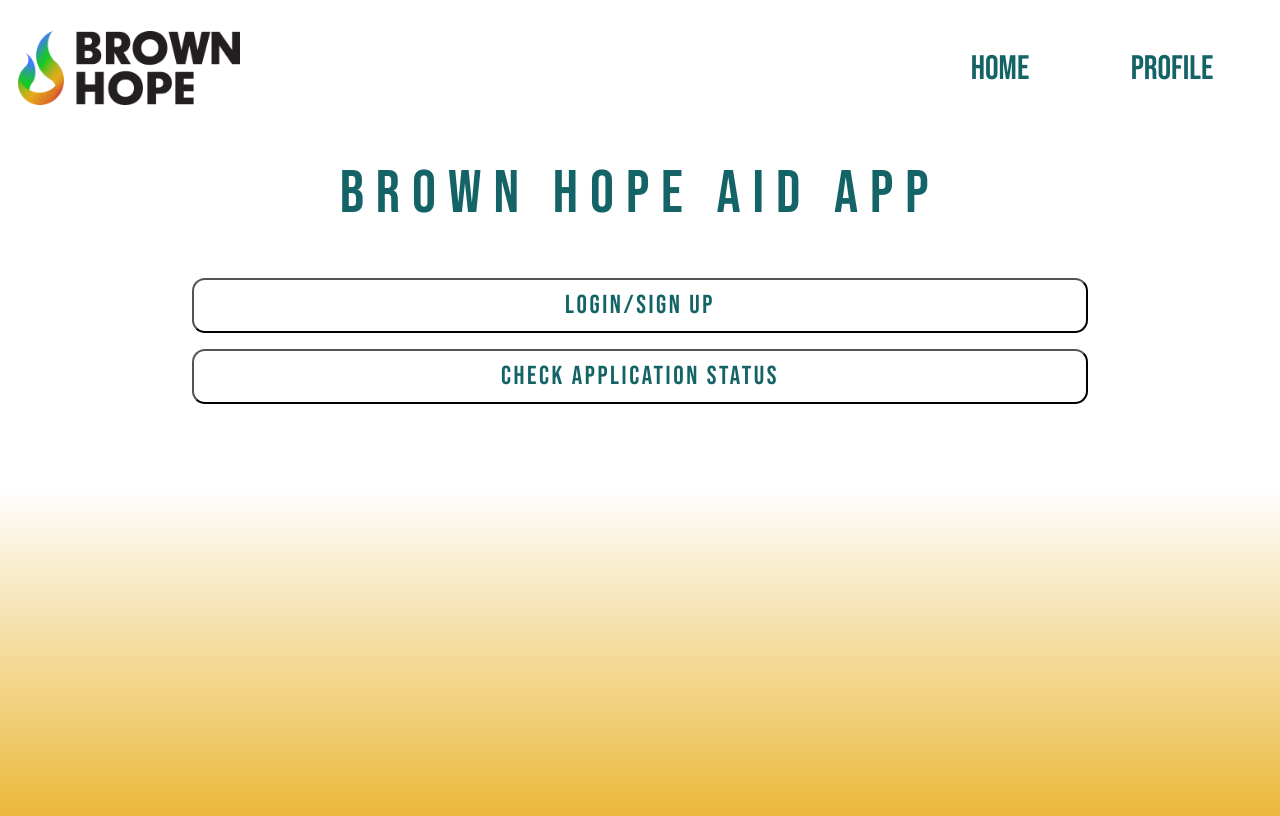
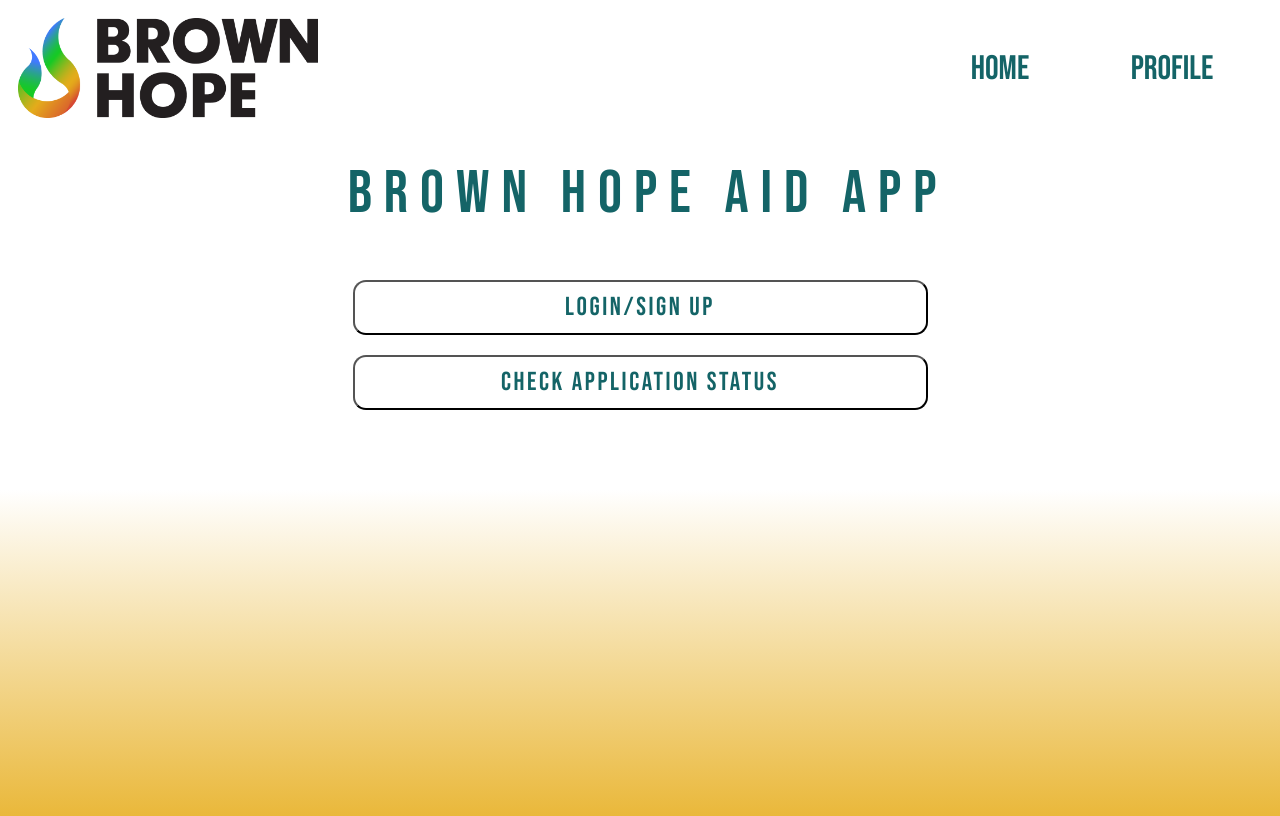
Before and after one commit to PSU-CapstoneBrownHope/BrownHopeAidApp, a React (Create React App) app in the folder frontend/: page / in a window 1280 px wide. Built offline with nearby package versions, Linux system fonts and the light colour scheme.

Commit message:
Happy with the style think its time to move on

```diff
--- a/frontend/src/App.tsx
+++ b/frontend/src/App.tsx
@@ -44,7 +44,8 @@ function App() {
 function Home() {
   return (
     <>
-      <h1 id="landingHeader">BROWN HOPE AID APP</h1>
+      <h1 id="landingHeader"> BROWN HOPE AID APP</h1>
+      <div className="buttonGroup">
         <form className="buttonWrapper" method="get" action="/login">
           <button type="submit" className="fullscreenButton" id="toLoginSignUp">
             Login/Sign up
@@ -55,6 +56,7 @@ function Home() {
             Check Application status
           </button>
         </form>
+      </div>
     </>
   );
 }
--- a/frontend/src/styles/App.css
+++ b/frontend/src/styles/App.css
@@ -70,10 +70,11 @@ figure{
 }
 
 .navlogo{
-  height: calc(50px + 3vmin);
+  height: calc(20px + 10vmin);
 }
 
 h1{
+  text-align:center;
   font-weight: 200;
   font-size: calc(44px + 2vmin);
   letter-spacing: 0.2em;
@@ -81,19 +82,28 @@ h1{
   color: #146467;
 }
 
+#landingHeader{
+  margin-left: 2vmin;
+}
+
+
 /* Button styles */
 
-.buttonWrapper{
-  width: 100%;
-  height: 100%;
+.buttonGroup{
   display: flex;
   flex-direction: column;
   justify-self: center;
   justify-items: baseline;
   align-items: center;
-  margin: 0px;
 }
 
+.buttonWrapper{
+  display: flex;
+  padding-top: 10px;
+  padding-bottom: 10px;
+  width:fit-content;
+  margin:auto
+}
 
 .fullscreenButton{
   font-weight: 200;
@@ -104,9 +114,9 @@ h1{
   font-size: calc(18px + 1vmin);
   text-align: center;
   width: 70vw;
+  max-width: 575px;
   height: 40%;
   padding: 10px;
-  margin: 1vmin;
   border-radius: calc(5px + 1vmin)
 }
 
```
Lines whose indentation alone changed are shown as unchanged.
